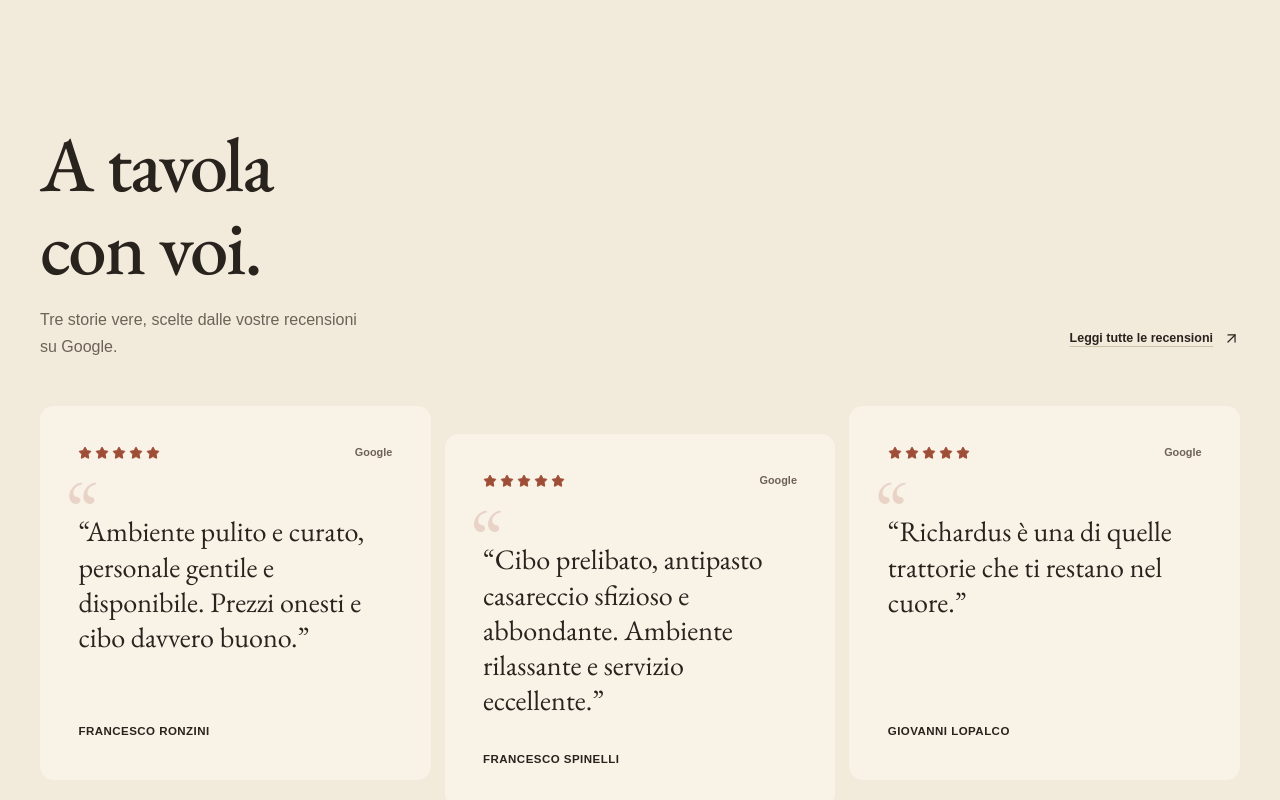
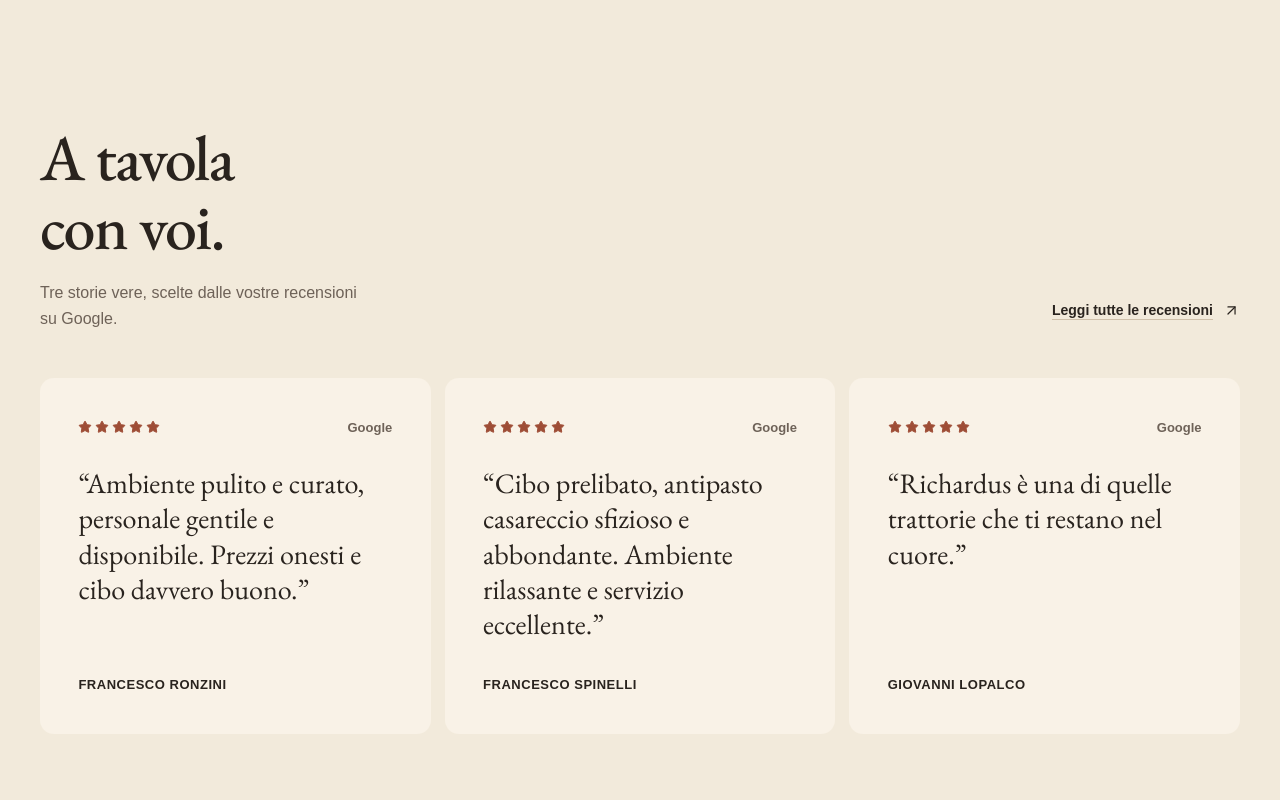
Before and after one commit to FrancescoPalasciano/richardus, a Next.js app: page / in a window 1280 px wide. Shown: the part 3560-4360 px from the top of the page. Built offline with nearby package versions, Linux system fonts and the light colour scheme; a web font is replaced by a local one.

Commit message:
style: remove redundant decoration and finish editorial polish

```diff
--- a/src/components/MenuInfo.tsx
+++ b/src/components/MenuInfo.tsx
@@ -22,7 +22,6 @@ export default function MenuInfo() {
       data-reveal
     >
       <div>
-        <p className="eyebrow">Prima di ordinare</p>
         <h2 id="menu-info-title">Le cose da sapere.</h2>
         <p>Per qualsiasi esigenza, parlane con noi.</p>
       </div>
--- a/src/components/ReviewsCarousel.module.css
+++ b/src/components/ReviewsCarousel.module.css
@@ -11,7 +11,7 @@
 }
 .heading h2 {
   max-width: 12ch;
-  font-size: clamp(2.8rem, 6vw, 5.8rem);
+  font-size: clamp(2.75rem, 5vw, 4.5rem);
 }
 .heading p {
   max-width: 44ch;
@@ -23,7 +23,7 @@
   min-height: 44px;
   align-items: center;
   gap: 10px;
-  font-size: 0.78rem;
+  font-size: 0.875rem;
   font-weight: 650;
 }
 .grid {
@@ -39,17 +39,6 @@
   border-radius: var(--radius-md);
   background: var(--surface);
 }
-.card::before {
-  position: absolute;
-  top: 64px;
-  left: 26px;
-  content: "“";
-  color: var(--terracotta);
-  font-family: var(--font-display);
-  font-size: 5rem;
-  line-height: 1;
-  opacity: 0.18;
-}
 .topline {
   display: flex;
   align-items: center;
@@ -64,19 +53,19 @@
 }
 .google {
   color: var(--muted-foreground);
-  font-size: 0.68rem;
+  font-size: 0.8125rem;
   font-weight: 650;
 }
 .card blockquote {
   position: relative;
-  margin-block: 52px 32px;
+  margin-block: 28px 32px;
   font-family: var(--font-display);
   font-size: clamp(1.4rem, 2.2vw, 2rem);
   line-height: 1.25;
 }
 .card figcaption {
   margin-top: auto;
-  font-size: 0.72rem;
+  font-size: 0.8125rem;
   font-weight: 700;
   letter-spacing: 0.04em;
   text-transform: uppercase;
@@ -95,7 +84,4 @@
   .grid {
     grid-template-columns: repeat(3, 1fr);
   }
-  .card:nth-child(2) {
-    translate: 0 28px;
-  }
 }
```
Also changed, not shown: src/components/ReviewsCarousel.tsx (+6 -1 lines).
